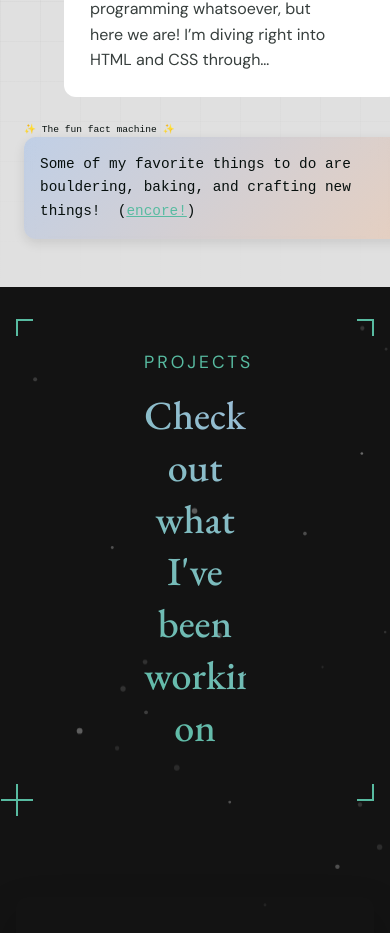
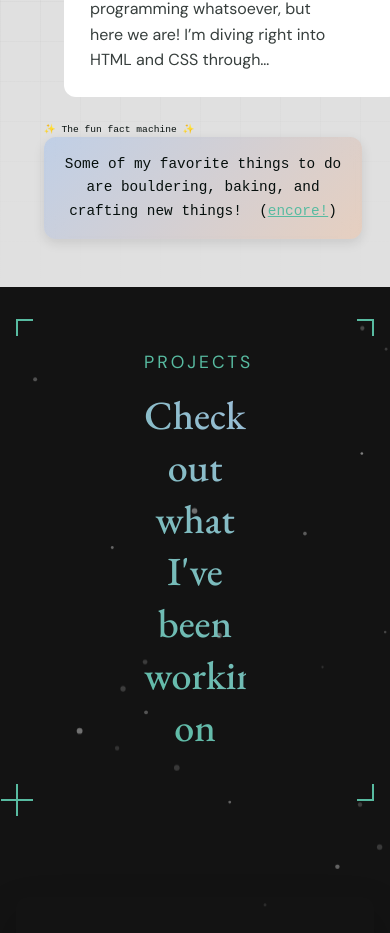
Before and after one commit to evelynmbart/evelyn-portfolio, a React (Vite) app: page / in a window 390 px wide. Shown: the part 855-1788 px from the top of the page. Built offline with nearby package versions, Linux system fonts and the light colour scheme; a web font is replaced by a local one.

Commit message:
update fun fact responsiveness

```diff
--- a/src/sections/About.jsx
+++ b/src/sections/About.jsx
@@ -403,6 +403,8 @@ const TypingSection = styled.div`
 
   @media (max-width: 768px) {
     margin: 2rem auto 1rem;
+    align-items: center;
+    text-align: center;
     gap: 1rem;
   }
 `;
@@ -415,6 +417,7 @@ const TypingContainer = styled.div`
   font-size: clamp(0.9rem, 2.5vw, 1.2rem);
   line-height: 1.6;
   padding: 1.5rem;
+
   border-radius: 12px;
   background: rgba(255, 255, 255, 0.05);
   box-shadow: 0 4px 12px rgba(0, 0, 0, 0.1);
@@ -445,6 +448,8 @@ const TypingContainer = styled.div`
 
   @media (max-width: 480px) {
     padding: 1rem;
+    margin: 0 auto;
+    width: 80%;
   }
 `;
 
--- a/src/sections/Projects.jsx
+++ b/src/sections/Projects.jsx
@@ -155,7 +155,7 @@ const DotGrid = () => {
         this.size = Math.random() * 2 + 1;
         this.twinkleSpeed = Math.random() * 0.1;
         this.angle = Math.random() * Math.PI * 2;
-        this.opacity = Math.random() * 0.5 + 0.3;
+        this.opacity = Math.random() * 0.5 + 0.5;
       }
 
       draw() {
```
